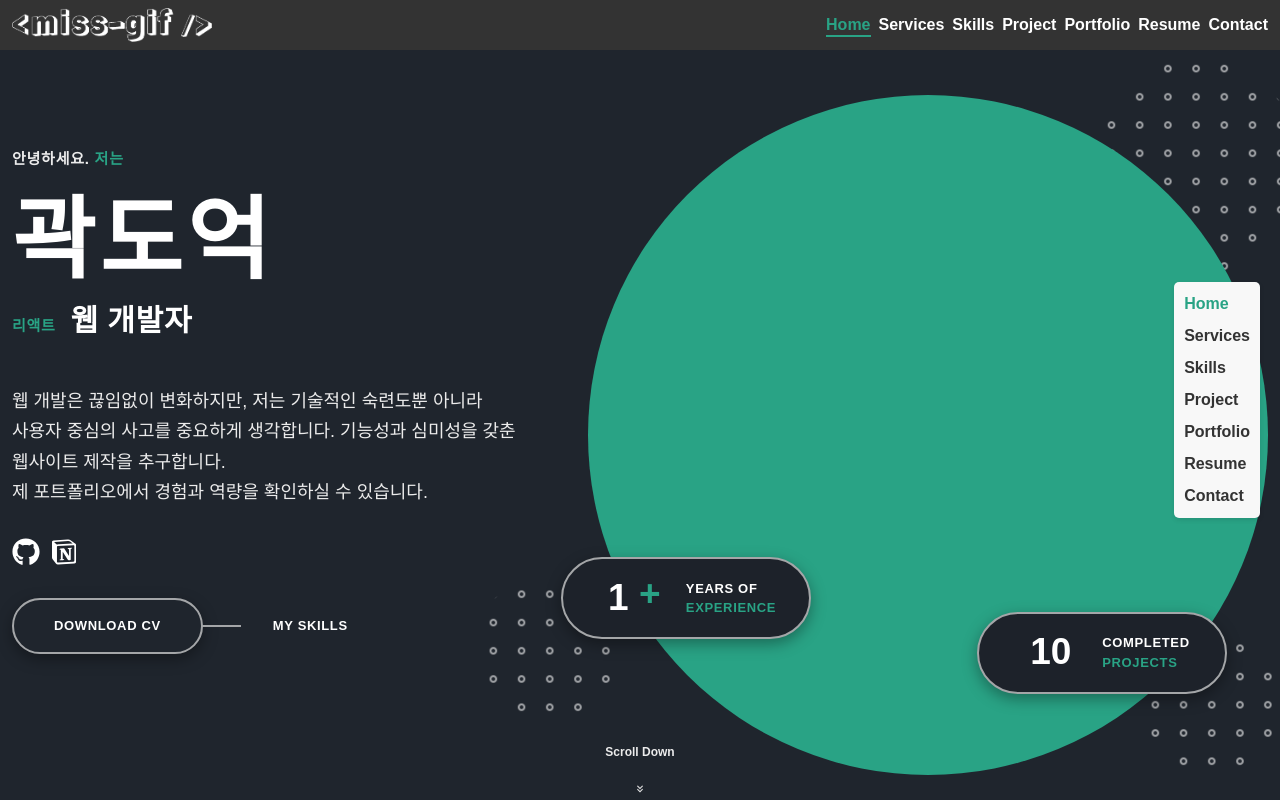
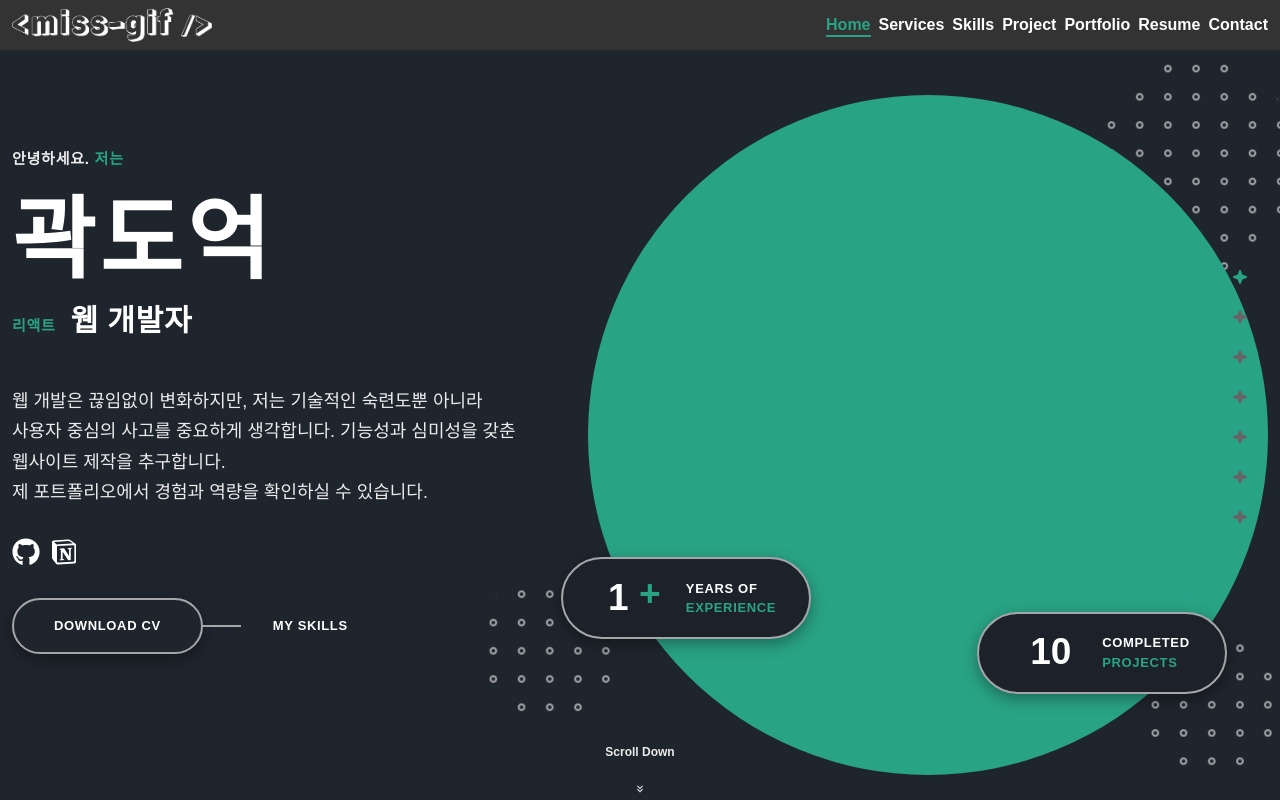
Before and after one commit to miss-gif/portfolio-final, a React (Vite) app: page / in a window 1280 px wide. Shown: the top 800 px of the page. Built offline with nearby package versions, Linux system fonts and the light colour scheme.

Commit message:
Css : 글로벌 네비 완료

```diff
--- a/src/components/GlobalNav/GlobalNav.scss
+++ b/src/components/GlobalNav/GlobalNav.scss
@@ -4,26 +4,32 @@
   right: 20px;
   top: 50%;
   transform: translateY(-50%);
-  background: #f8f8f8;
-  padding: 10px;
-  border-radius: 5px;
-  box-shadow: 0 2px 5px rgba(0, 0, 0, 0.1);
+  padding: 12px;
   z-index: 9999;
 
-  ul {
+  &__list {
     display: flex;
     flex-direction: column;
-    gap: 8px;
+    gap: 16px;
+
     li {
-      a {
-        color: #333;
-        font-weight: 700;
-        transition: color 0.3s;
+      position: relative;
 
-        &:hover,
-        &.active {
-          color: var(--primary-color);
-        }
+      &:hover .tooltip {
+        display: block;
+      }
+
+      .tooltip {
+        display: none;
+        position: absolute;
+        right: 140%;
+        top: 50%;
+        transform: translateY(-50%);
+        background: #333;
+        color: #fff;
+        padding: 4px 8px;
+        border-radius: 4px;
+        z-index: 10;
       }
 
       &.active a {
@@ -31,4 +37,8 @@
       }
     }
   }
+  &__link {
+    color: #666;
+    transition: color 0.3s;
+  }
 }
--- a/src/components/GlobalNav/index.jsx
+++ b/src/components/GlobalNav/index.jsx
@@ -1,6 +1,7 @@
 import React, { useState, useEffect, useRef } from "react";
 import "./GlobalNav.scss";
 import { sections } from "../../data/navSection";
+import { PiStarFourFill } from "react-icons/pi";
 
 const GlobalNav = () => {
   const [activeSection, setActiveSection] = useState("");
@@ -48,18 +49,20 @@ const GlobalNav = () => {
 
   return (
     <nav className="global-nav">
-      <ul>
+      <ul className="global-nav__list">
         {sections.map((section) => (
           <li
             key={section}
             className={activeSection === section ? "active" : ""}
           >
             <a
+              className="global-nav__link"
               href={`#${section}`}
               onClick={(event) => handleClick(event, section)}
             >
-              {section.charAt(0).toUpperCase() + section.slice(1)}
+              <PiStarFourFill />
             </a>
+            <span className="tooltip">{section}</span>
           </li>
         ))}
       </ul>
```
